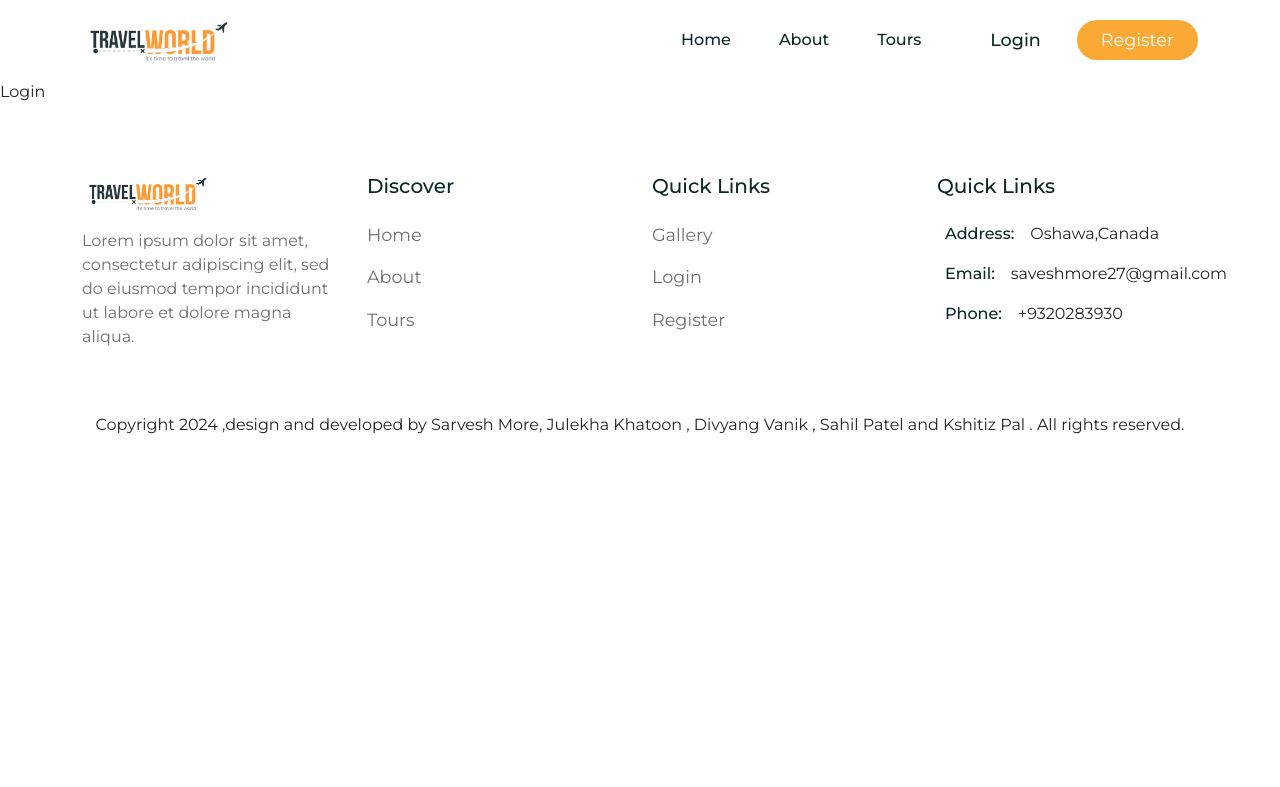
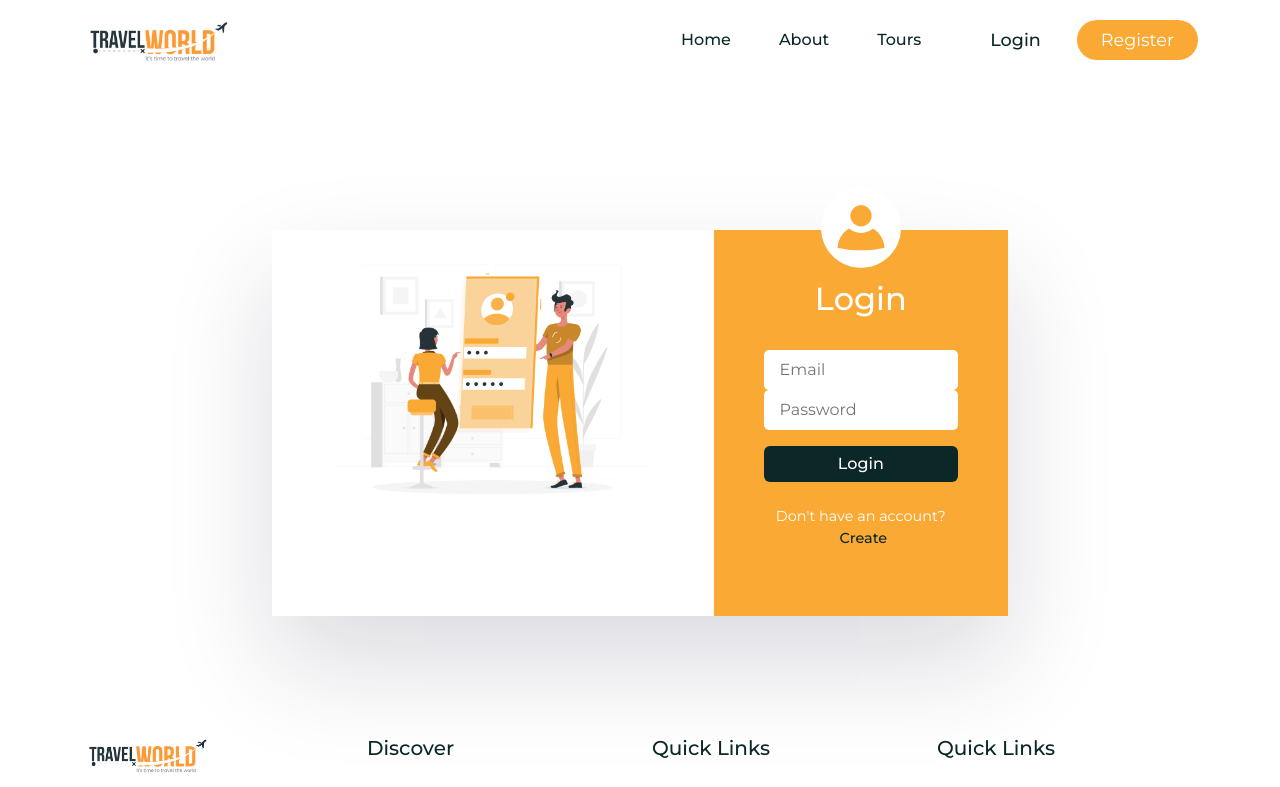
Before and after one commit to sarvesh-alt/Explora, a React (Create React App) app in the folder tour-management/frontend/: page /login in a window 1280 px wide. Shown: the top 787 px of the page. Built offline with nearby package versions, Linux system fonts and the light colour scheme; the HTML template or start-up script is replaced by a standard one; a web font is replaced by a local one.

Commit message:
part2 -done

```diff
--- a/tour-management/frontend/src/pages/Login.jsx
+++ b/tour-management/frontend/src/pages/Login.jsx
@@ -1,11 +1,54 @@
-
-
-import React from 'react'
+import React, { useState } from 'react'
+import { Container, Row, Col, Form, FormGroup, Button } from 'reactstrap'
+import {Link} from 'react-router-dom'
+import '../styles/login.css'
+import loginImg from '../assets/images/login.png'
+import userIcon from '../assets/images/user.png'
 
 const Login = () => {
-  return (
-    <div>Login</div>
-  )
+
+  const [credentials, setCredentials] = useState({
+    email:undefined,
+    password:undefined
+
+  })
+
+  const handleChange = e => {
+    setCredentials(prev=>({...prev, [e.target.id]:e.target.value}))
+  }
+
+  const handleClick = e => {
+    e.preventDefault()
+  }
+
+  return <section>
+    <Container>
+      <Row>
+        <Col lg='8' className='m-auto'>
+          <div className="login__container d-flex justify-content-between">
+            <div className="login__img">
+              <img src={loginImg} alt="" />
+            </div>
+            <div className="login__form">
+              <div className="user">
+                <img src={userIcon} alt="" />
+              </div>
+              <h2>Login</h2>
+              <Form onSubmit={handleClick}>
+                <FormGroup>
+                  <input type="email" placeholder='Email' required id='email' onChange={handleChange} />
+                  <input type="password" placeholder='Password' required id='password' onChange={handleChange} />
+                </FormGroup>
+                <Button className='btn secondary__btn auth__btn' type='submit'>Login</Button>
+              </Form>
+              <p>Don't have an account? <Link to='/register'>Create</Link></p>
+            </div>
+          </div>
+
+        </Col>
+      </Row>
+    </Container>
+  </section>
 }
 
 export default Login
--- a/tour-management/frontend/src/pages/Register.jsx
+++ b/tour-management/frontend/src/pages/Register.jsx
@@ -1,9 +1,56 @@
-import React from 'react'
+import React, { useState } from 'react'
+import { Container, Row, Col, Form, FormGroup, Button } from 'reactstrap'
+import {Link} from 'react-router-dom'
+import '../styles/login.css'
+import registerImg from '../assets/images/login.png'
+import userIcon from '../assets/images/user.png'
 
 const Register = () => {
-  return (
-    <div>Register</div>
-  )
+
+  const [credentials, setCredentials] = useState({
+    userName:undefined,
+    email:undefined,
+    password:undefined
+
+  })
+
+  const handleChange = e => {
+    setCredentials(prev=>({...prev, [e.target.id]:e.target.value}))
+  }
+
+  const handleClick = e => {
+    e.preventDefault()
+  }
+
+  return <section>
+    <Container>
+      <Row>
+        <Col lg='8' className='m-auto'>
+          <div className="login__container d-flex justify-content-between">
+            <div className="login__img">
+              <img src={registerImg} alt="" />
+            </div>
+            <div className="login__form">
+              <div className="user">
+                <img src={userIcon} alt="" />
+              </div>
+              <h2>Register</h2>
+              <Form onSubmit={handleClick}>
+                <FormGroup>
+                  <input type="text" placeholder='Username' required id='username' onChange={handleChange} />
+                  <input type="email" placeholder='Email' required id='email' onChange={handleChange} />
+                  <input type="password" placeholder='Password' required id='password' onChange={handleChange} />
+                </FormGroup>
+                <Button className='btn secondary__btn auth__btn' type='submit'>Create Account</Button>
+              </Form>
+              <p>Already have an account? <Link to='/login'>Login</Link></p>
+            </div>
+          </div>
+
+        </Col>
+      </Row>
+    </Container>
+  </section>
 }
 
 export default Register
--- a/tour-management/frontend/src/styles/login.css
+++ b/tour-management/frontend/src/styles/login.css
@@ -0,0 +1,76 @@
+
+.login__img {
+    width: 60%;
+    text-align: center;
+}
+
+.login__img img {
+    width: 70%;
+    object-fit: contain;
+}
+
+.login__form {
+    padding: 50px;
+    background: var(--secondary-color);
+    position: relative;
+}
+
+.login__container{
+    box-shadow: rgba(17, 12, 46, .15) 0px 48px 100px 0px;
+    margin-top: 100px;
+}
+
+.login__form .user {
+    width: 80px;
+    height: 80px;
+    position: absolute;
+    top: -9%;
+    left: 50%;
+    transform: translate(-50%, -9%);
+}
+
+.login__form .user img {
+    width: 100%;
+}
+
+.login__form h2 {
+    color: #fff;
+    text-align: center;
+    margin-bottom: 2rem;
+}
+
+.login__form {
+    width: 40%;
+}
+
+.login__form input {
+    width: 100%;
+    padding: 0.5rem 1rem;
+    border-radius: 5px;
+    border: none;
+    font-size: 1rem;
+    color: var(--heading-color);
+}
+
+.login__form input:focus {
+    outline: none;
+}
+
+.auth__btn {
+    background: var(--heading-color) !important;
+    width: 100%;
+    color: #fff !important;
+}
+
+.login__form p {
+    font-size: 0.9rem;
+    color: #fff;
+    margin-top: 1.5rem;
+    text-align: center;
+}
+.login__form p a {
+    color: var(--heading-color);
+    text-decoration: none;
+    margin-left: 5px;
+    font-weight: 500;
+}
```
